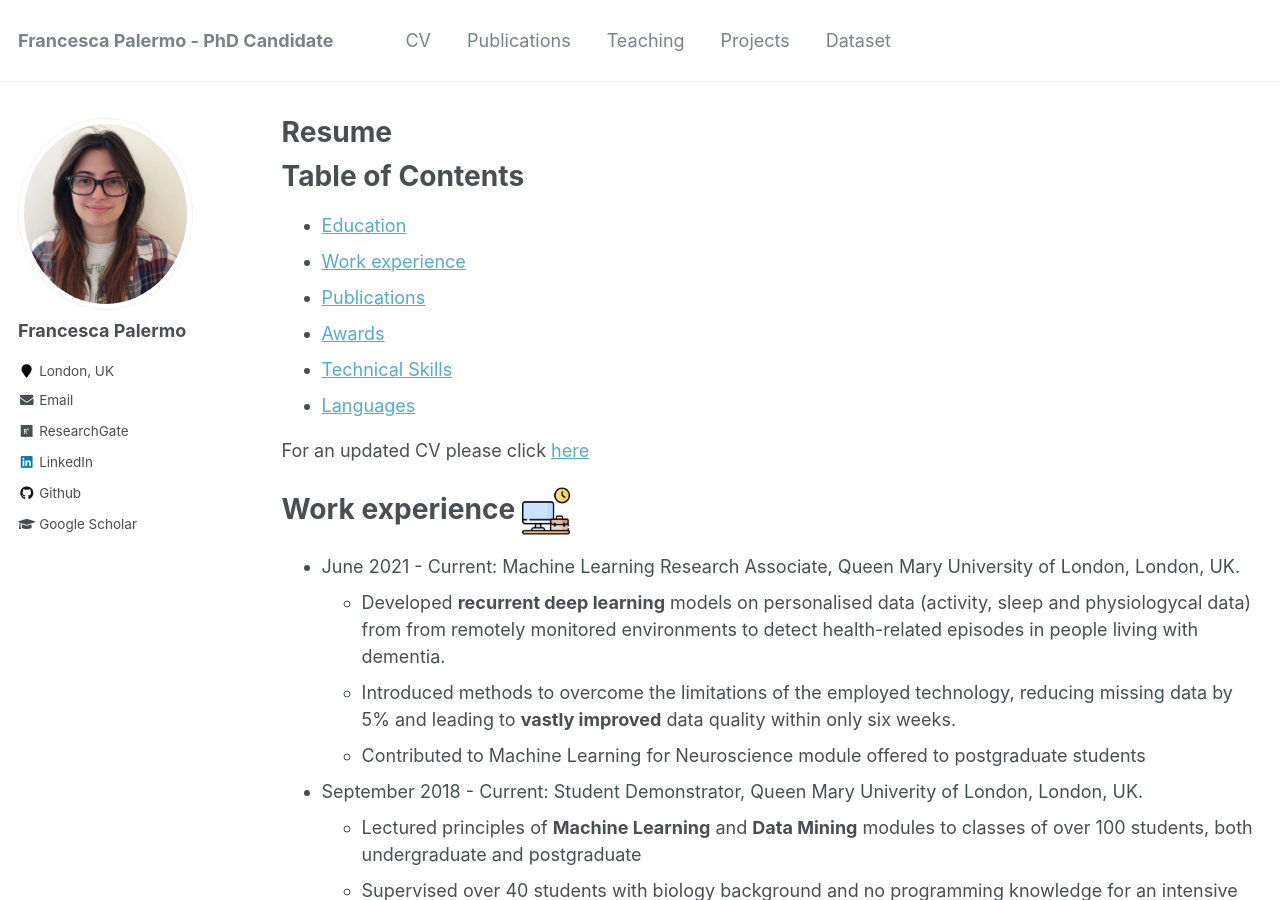
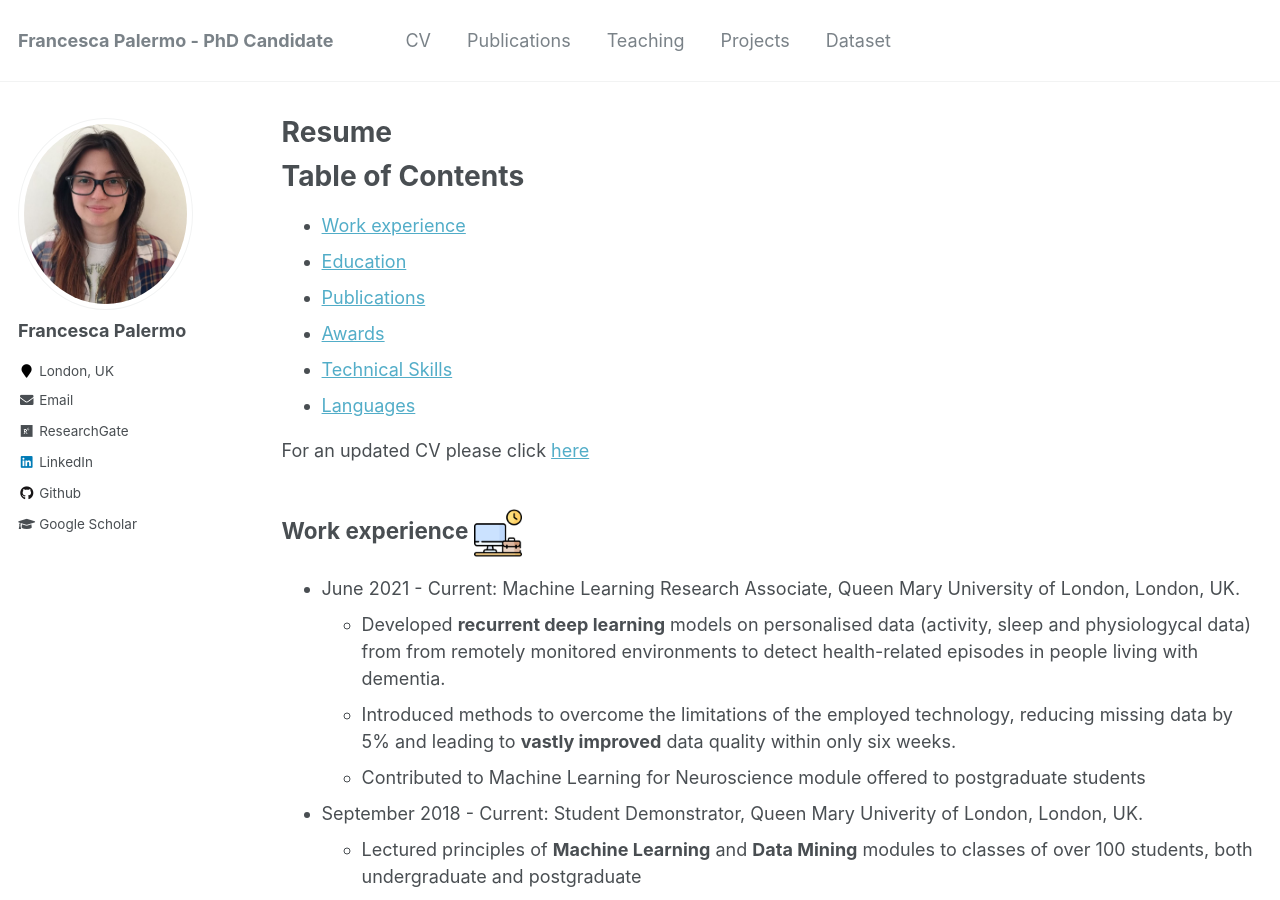
Before and after one commit to francescapalermo/francescapalermo.github.io, a Jekyll site: the page built from _pages/cv.md, in a window 1280 px wide and 900 px high. Built offline with Jekyll 4.4.1, drawn with Linux system fonts in a browser that asks for light colours; some of the changed text lies outside the part shown.

```diff
--- a/_pages/cv.md
+++ b/_pages/cv.md
@@ -10,18 +10,17 @@ redirect_from:
 {% include base_path %}
 
 # Table of Contents
+- [Work experience](#work-experience)
 - [Education](#education)
-- [Work experience](#work-experience)
 - [Publications](#publications)
 - [Awards](#awards)
 - [Technical Skills](#technical-skills)
 - [Languages](#languages)
 
-
 For an updated CV please click [here](https://www.dropbox.com/s/jfifkmryddqmnb8/Resume_FrancescaPalermo.pdf?dl=0)
 
-Work experience <img src="https://github.com/francescapalermo/francescapalermo.github.io/blob/master/images/cv/026-working.png?raw=true" width="48">
-======
+## Work experience <img src="https://github.com/francescapalermo/francescapalermo.github.io/blob/master/images/cv/026-working.png?raw=true" width="48">
+
 * June 2021 - Current: Machine Learning Research Associate, Queen Mary University of London, London, UK.
   * Developed **recurrent deep learning** models on personalised data (activity, sleep and physiologycal data) from from remotely monitored environments to detect health-related episodes in people living with dementia.
   * Introduced methods to overcome the limitations of the employed technology, reducing missing data by 5% and leading to **vastly improved** data quality within only six weeks.
@@ -51,8 +50,8 @@ Work experience <img src="https://github.com/francescapalermo/francescapalermo.g
   * In collaboration with the project MeganePro (myoelectric hand prosthesis)
 
 
-Education <img src="https://github.com/francescapalermo/francescapalermo.github.io/blob/master/images/cv/037-graduated.png?raw=true" width="48">
-======
+## Education <img src="https://github.com/francescapalermo/francescapalermo.github.io/blob/master/images/cv/037-graduated.png?raw=true" width="48">
+
 * Ph.D. Fellow in Electronics Engineering and Computer Science, EECS School, Queen Mary University of London, London, UK, 2018-December 2021
   * **Project Proposal**: Robotic surface exploration algorithm developed in **Python** and **C++** implementing **vision techniques** (object detection, edge detection) and **tactile sensing** based on force and proximity sensors for fractures detection and characterisation in extreme environments.
   * Research funded by the National Centre for Nuclear Robotics (NCNR)
@@ -72,15 +71,15 @@ Education <img src="https://github.com/francescapalermo/francescapalermo.github.
   * Analysis and development of spiking neural network Izhikevich models
 
 
-Publications <img src="https://github.com/francescapalermo/francescapalermo.github.io/blob/master/images/cv/001-online_resume.png?raw=true" width="48">
-======
+## Publications <img src="https://github.com/francescapalermo/francescapalermo.github.io/blob/master/images/cv/001-online_resume.png?raw=true" width="48">
+
   <ul>{% for post in site.publications %}
     {% include archive-single-cv.html %}
   {% endfor %}</ul>
 
 
-Awards <img src="https://github.com/francescapalermo/francescapalermo.github.io/blob/master/images/cv/027-trophy.png?raw=true" width="48">
-======
+## Awards <img src="https://github.com/francescapalermo/francescapalermo.github.io/blob/master/images/cv/027-trophy.png?raw=true" width="48">
+
 * Data Visualisation Competition, UKDRI, April 2022:
   * Awarded **first** prize for the most beautiful data visualisation which conveyed the essence of UKDRI research.
 
@@ -103,16 +102,15 @@ Awards <img src="https://github.com/francescapalermo/francescapalermo.github.io/
   * Awarded **scholarship** of 3300CHF to cover expenses for three months internship at the HES-SO Haute école spécialisée de Suisse occidentale.
 
 
-Technical Skills <img src="https://github.com/francescapalermo/francescapalermo.github.io/blob/master/images/cv/025-skill.png?raw=true" width="48">
-======
-## Languages:
+## Technical Skills <img src="https://github.com/francescapalermo/francescapalermo.github.io/blob/master/images/cv/025-skill.png?raw=true" width="48">
+#### Programming Languages:
 * Python
 * C++
 * C#
 * Matlab
 * Java
 
-## Tools:
+#### Tools:
 * Python Libraries:
   * PyTorch
   * Tensorflow
@@ -126,8 +124,8 @@ Technical Skills <img src="https://github.com/francescapalermo/francescapalermo.
 * Visual Studio
 * Android Studio
 
-Languages <img src="https://github.com/francescapalermo/francescapalermo.github.io/blob/master/images/cv/004-job_interview.png?raw=true" width="48">
-======
+## Languages <img src="https://github.com/francescapalermo/francescapalermo.github.io/blob/master/images/cv/004-job_interview.png?raw=true" width="48">
+
 * Italian (Native)
 * English (Advanced)
 * French (Intermediate)
```
Also changed, not shown: _pages/projects.md (+4 -5 lines).
